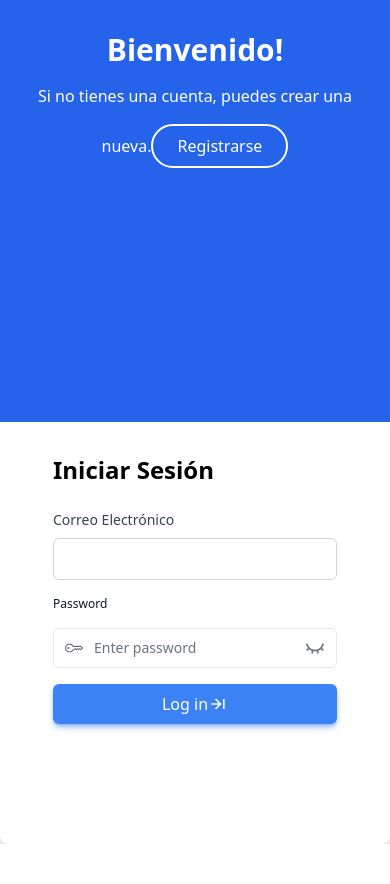
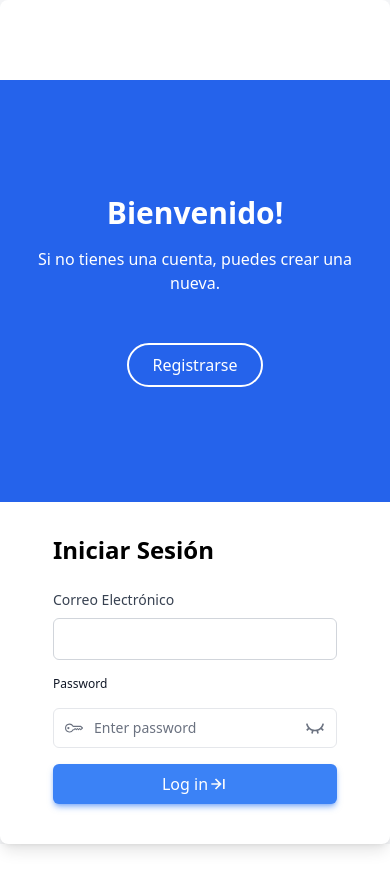
Before and after one commit to Guerre-Pablo-Agustin/reservas-restaurante, a Next.js app: page /login in a window 390 px wide. Before the commit the page ends 844 px from the top, so only its background shows below. Built offline with nearby package versions, Linux system fonts and the light colour scheme.

Commit message:
ajustes en formulario mobile

```diff
--- a/src/app/login/page.tsx
+++ b/src/app/login/page.tsx
@@ -18,11 +18,11 @@ export default function LoginPage() {
       <div className="relative w-full max-w-4xl lg:overflow-hidden bg-white rounded-lg shadow-lg h-screen lg:h-auto">
         <div className="flex flex-col-reverse lg:flex-row">
           {/* Animación para móviles */}
-          <div className="block lg:hidden w-full">
+          <div className="block lg:hidden w-full mt-20">
             <motion.div
               animate={{ y: isLogin ? 0 : '170%' }}
               transition={{ duration: 0.5, ease: 'easeInOut' }}
-              className="w-full bg-blue-600 text-white p-8 flex-col justify-center items-center text-center h-[50vh] "
+              className="w-full bg-blue-600 text-white p-8 flex-col justify-center items-center text-center h-[50vh] flex"
             >
               <h2 className="text-3xl font-bold mb-4">
                 {isLogin ? 'Bienvenido!' : 'Únete a nosotros!'}
```
